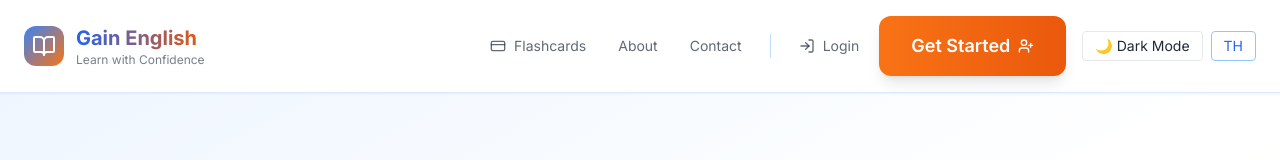
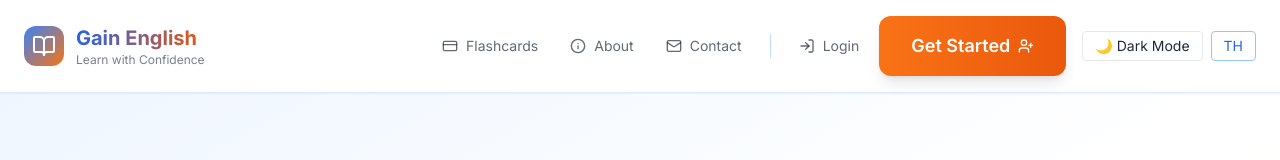
Before and after one commit to afk-bro/tiger-english, a React (Vite) app: page / in a window 1280 px wide. Shown: the top 160 px of the page. Built offline with nearby package versions, Linux system fonts and the light colour scheme.

Commit message:
style(nav): add icons to About and Contact links in header

```diff
--- a/src/components/Header.tsx
+++ b/src/components/Header.tsx
@@ -1,10 +1,17 @@
 // src/components/Header.tsx
-import { Link, useLocation } from 'react-router-dom';
-import { BookOpen, CreditCard, LogIn, UserPlus } from 'lucide-react';
-import DarkModeToggle from './DarkModeToggle';
-import LanguageSwitcher from './LanguageSwitcher';
-import Button from './ui/Button';
-import { useTranslation } from 'react-i18next';
+import { Link, useLocation } from "react-router-dom";
+import {
+  BookOpen,
+  CreditCard,
+  LogIn,
+  UserPlus,
+  Info,
+  Mail,
+} from "lucide-react";
+import DarkModeToggle from "./DarkModeToggle";
+import LanguageSwitcher from "./LanguageSwitcher";
+import Button from "./ui/Button";
+import { useTranslation } from "react-i18next";
 
 export default function Header() {
   const location = useLocation();
@@ -15,8 +22,8 @@ export default function Header() {
   const navLinkClass = (path: string) =>
     `flex items-center gap-2 px-3 py-2 rounded-lg text-sm font-medium transition-all duration-200 ${
       isActive(path)
-        ? 'bg-primary-100 dark:bg-primary-900/30 text-primary-700 dark:text-primary-300'
-        : 'text-text-light/70 dark:text-text-dark/70 hover:text-primary-600 dark:hover:text-primary-400 hover:bg-primary-50 dark:hover:bg-primary-900/20'
+        ? "bg-primary-100 dark:bg-primary-900/30 text-primary-700 dark:text-primary-300"
+        : "text-text-light/70 dark:text-text-dark/70 hover:text-primary-600 dark:hover:text-primary-400 hover:bg-primary-50 dark:hover:bg-primary-900/20"
     }`;
 
   return (
@@ -33,33 +40,39 @@ export default function Header() {
                 Gain English
               </span>
               <span className="text-xs text-text-light/60 dark:text-text-dark/60 font-medium">
-                {t('header.tagline')}
+                {t("header.tagline")}
               </span>
             </div>
           </Link>
 
           {/* Desktop Navigation */}
           <nav className="hidden md:flex items-center gap-2">
-            <Link to="/flashcards" className={navLinkClass('/flashcards')}>
+            <Link to="/flashcards" className={navLinkClass("/flashcards")}>
               <CreditCard className="w-4 h-4" />
-              {t('header.nav.flashcards')}
+              {t("header.nav.flashcards")}
             </Link>
-            <Link to="/about" className={navLinkClass('/about')}>
-              {t('header.nav.about')}
+            <Link to="/about" className={navLinkClass("/about")}>
+              <Info className="w-4 h-4" />
+              {t("header.nav.about")}
             </Link>
-            <Link to="/contact" className={navLinkClass('/contact')}>
-              {t('header.nav.contact')}
+            <Link to="/contact" className={navLinkClass("/contact")}>
+              <Mail className="w-4 h-4" />
+              {t("header.nav.contact")}
             </Link>
 
             <div className="w-px h-6 bg-primary-200 dark:bg-primary-700 mx-2"></div>
 
-            <Link to="/login" className={navLinkClass('/login')}>
+            <Link to="/login" className={navLinkClass("/login")}>
               <LogIn className="w-4 h-4" />
-              {t('header.nav.login')}
+              {t("header.nav.login")}
             </Link>
 
-            <Button to="/register" variant="primary" iconRight={<UserPlus className="w-4 h-4" />}>
-              {t('header.nav.register')}
+            <Button
+              to="/register"
+              variant="primary"
+              iconRight={<UserPlus className="w-4 h-4" />}
+            >
+              {t("header.nav.register")}
             </Button>
 
             <div className="ml-2 flex items-center gap-2">
@@ -72,8 +85,18 @@ export default function Header() {
           <div className="md:hidden flex items-center gap-3">
             <DarkModeToggle />
             <button className="p-2 text-text-light dark:text-text-dark hover:bg-primary-50 dark:hover:bg-primary-900/20 rounded-lg transition-colors">
-              <svg className="w-6 h-6" fill="none" stroke="currentColor" viewBox="0 0 24 24">
-                <path strokeLinecap="round" strokeLinejoin="round" strokeWidth={2} d="M4 6h16M4 12h16M4 18h16" />
+              <svg
+                className="w-6 h-6"
+                fill="none"
+                stroke="currentColor"
+                viewBox="0 0 24 24"
+              >
+                <path
+                  strokeLinecap="round"
+                  strokeLinejoin="round"
+                  strokeWidth={2}
+                  d="M4 6h16M4 12h16M4 18h16"
+                />
               </svg>
             </button>
           </div>
```
